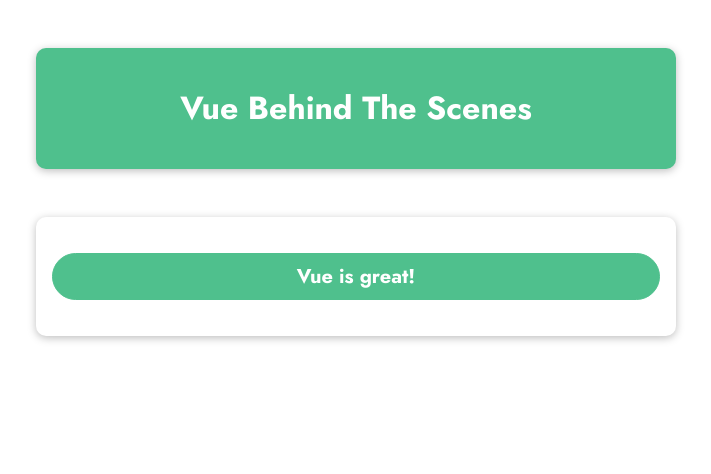
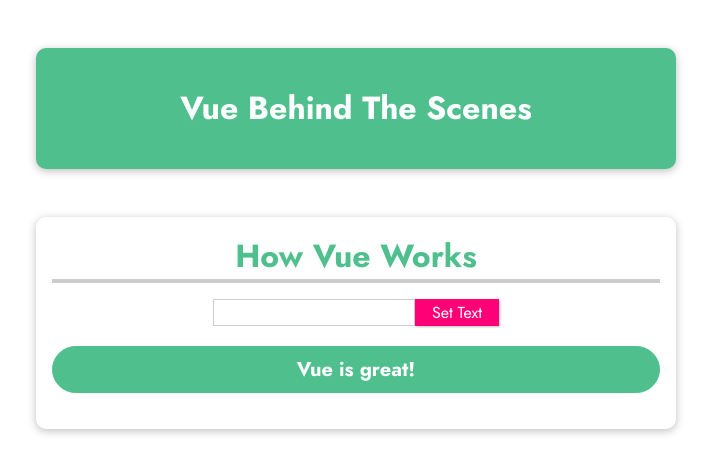
Before and after one commit to vict0rkovalchuk/vue-behind-scenes, a plain HTML site: page index.html in a window 1280 px wide. Shown: the whole page, without its empty margins (284-995 px from the left). Drawn offline with nearby package versions, Linux system fonts and the light colour scheme.

Commit message:
working with refs

```diff
--- a/app.js
+++ b/app.js
@@ -1,7 +1,4 @@
 const app = Vue.createApp({
-  template: `
-    <p>{{ message }}</p>
-  `,
   data() {
     return {
       currentUserInput: '',
@@ -13,7 +10,7 @@
       this.currentUserInput = event.target.value;
     },
     setText() {
-      this.message = this.currentUserInput;
+      this.message = this.$refs.userText.value;
     },
   },
 });
--- a/index.html
+++ b/index.html
@@ -17,10 +17,10 @@
       <h1>Vue Behind The Scenes</h1>
     </header>
     <section id="app">
-      <!-- <h2>How Vue Works</h2>
-      <input type="text" @input="saveInput">
+      <h2>How Vue Works</h2>
+      <input type="text" ref="userText">
       <button @click="setText">Set Text</button>
-      <p>{{ message }}</p> -->
+      <p>{{ message }}</p>
     </section>
   </body>
 </html>
```
